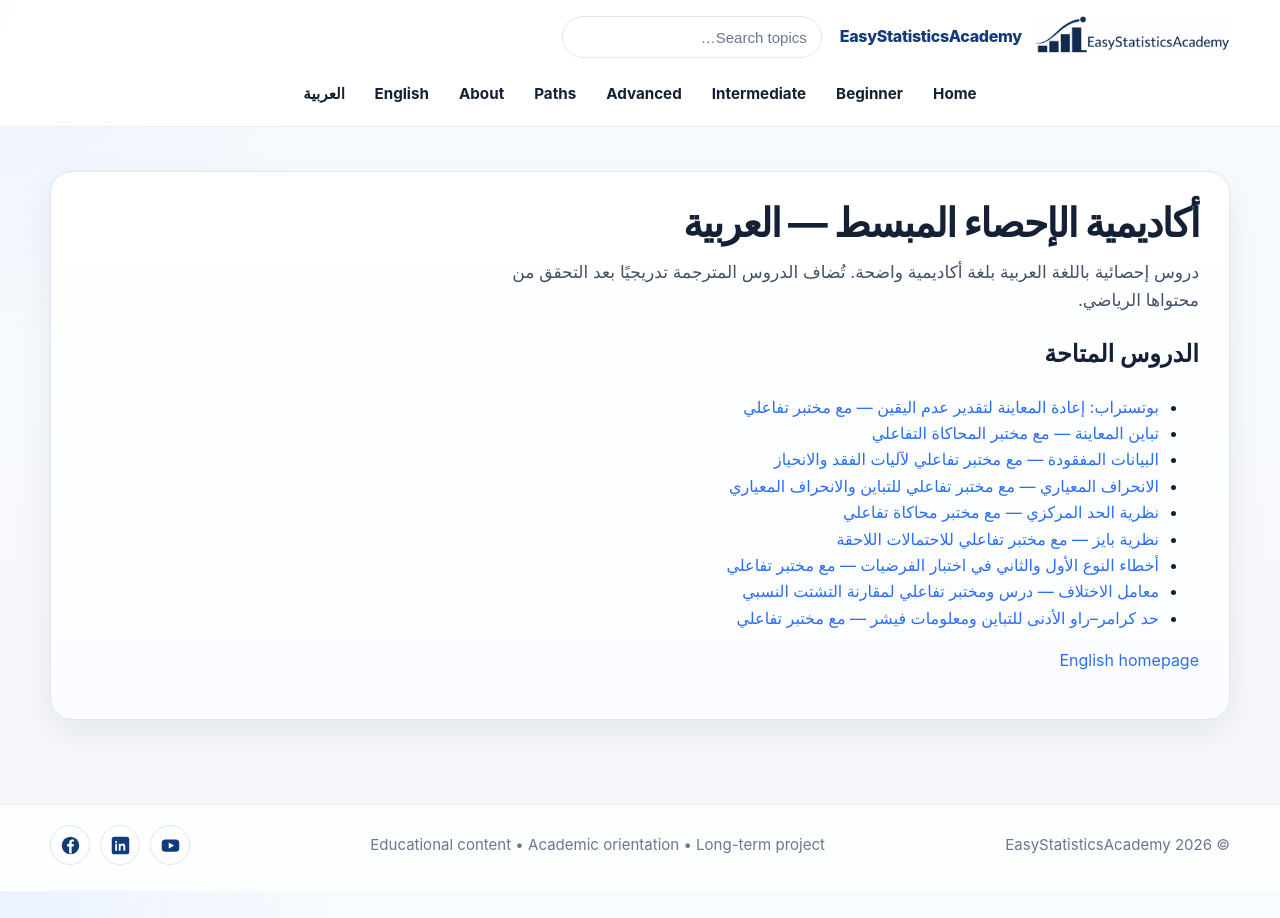
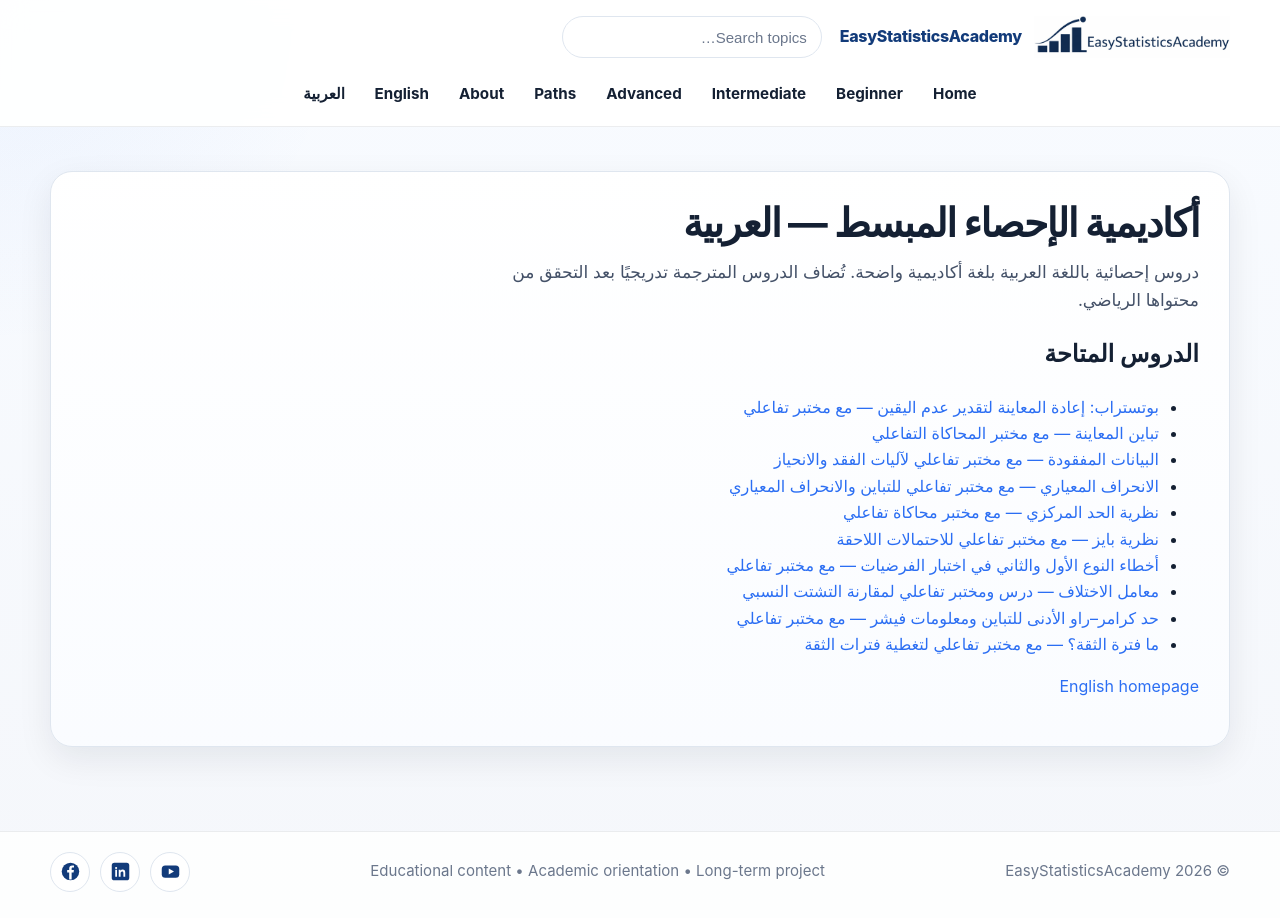
Before and after one commit to ammar-homaida-statistics/easystatisticsacademy, a Jekyll site: the page built from ar/index.md, in a window 1280 px wide. Built offline with Jekyll 4.4.1, drawn with Linux system fonts in a browser that asks for light colours.

Commit message:
Batch #59: list published Arabic confidence-interval lesson

```diff
--- a/ar/index.md
+++ b/ar/index.md
@@ -9,6 +9,6 @@
 <h1>أكاديمية الإحصاء المبسط — العربية</h1>
 <p class="lead">دروس إحصائية باللغة العربية بلغة أكاديمية واضحة. تُضاف الدروس المترجمة تدريجيًا بعد التحقق من محتواها الرياضي.</p>
 <h2>الدروس المتاحة</h2>
-<ul><li><a href="/ar/inference/assumptions-robustness/bootstrap-as-robust-tool/">بوتستراب: إعادة المعاينة لتقدير عدم اليقين — مع مختبر تفاعلي</a></li><li><a href="/ar/foundations/sampling-variability/">تباين المعاينة — مع مختبر المحاكاة التفاعلي</a></li><li><a href="/ar/foundations/missing-data/">البيانات المفقودة — مع مختبر تفاعلي لآليات الفقد والانحياز</a></li><li><a href="/ar/descriptive/spread/standard-deviation/">الانحراف المعياري — مع مختبر تفاعلي للتباين والانحراف المعياري</a></li><li><a href="/ar/probability/lln-clt/central-limit-theorem/">نظرية الحد المركزي — مع مختبر محاكاة تفاعلي</a></li><li><a href="/ar/probability/conditional/bayes-theorem/">نظرية بايز — مع مختبر تفاعلي للاحتمالات اللاحقة</a></li><li><a href="/ar/inference/hypothesis-testing/type1-type2-errors/">أخطاء النوع الأول والثاني في اختبار الفرضيات — مع مختبر تفاعلي</a></li><li><a href="/ar/descriptive/spread/coefficient-of-variation/">معامل الاختلاف — درس ومختبر تفاعلي لمقارنة التشتت النسبي</a></li><li><a href="/ar/mathematical-statistics/fisher-information-and-efficiency/cramer-rao-lower-bound/">حد كرامر–راو الأدنى للتباين ومعلومات فيشر — مع مختبر تفاعلي</a></li></ul>
+<ul><li><a href="/ar/inference/assumptions-robustness/bootstrap-as-robust-tool/">بوتستراب: إعادة المعاينة لتقدير عدم اليقين — مع مختبر تفاعلي</a></li><li><a href="/ar/foundations/sampling-variability/">تباين المعاينة — مع مختبر المحاكاة التفاعلي</a></li><li><a href="/ar/foundations/missing-data/">البيانات المفقودة — مع مختبر تفاعلي لآليات الفقد والانحياز</a></li><li><a href="/ar/descriptive/spread/standard-deviation/">الانحراف المعياري — مع مختبر تفاعلي للتباين والانحراف المعياري</a></li><li><a href="/ar/probability/lln-clt/central-limit-theorem/">نظرية الحد المركزي — مع مختبر محاكاة تفاعلي</a></li><li><a href="/ar/probability/conditional/bayes-theorem/">نظرية بايز — مع مختبر تفاعلي للاحتمالات اللاحقة</a></li><li><a href="/ar/inference/hypothesis-testing/type1-type2-errors/">أخطاء النوع الأول والثاني في اختبار الفرضيات — مع مختبر تفاعلي</a></li><li><a href="/ar/descriptive/spread/coefficient-of-variation/">معامل الاختلاف — درس ومختبر تفاعلي لمقارنة التشتت النسبي</a></li><li><a href="/ar/mathematical-statistics/fisher-information-and-efficiency/cramer-rao-lower-bound/">حد كرامر–راو الأدنى للتباين ومعلومات فيشر — مع مختبر تفاعلي</a></li><li><a href="/ar/inference/confidence-intervals/what-is-a-confidence-interval/">ما فترة الثقة؟ — مع مختبر تفاعلي لتغطية فترات الثقة</a></li></ul>
 <p><a href="/" lang="en" dir="ltr">English homepage</a></p>
 </div></section>
```
